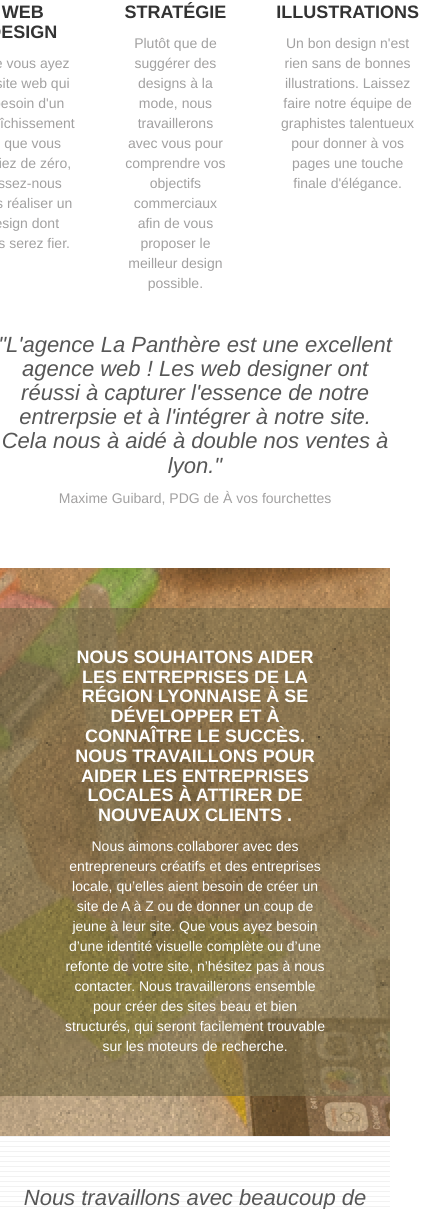
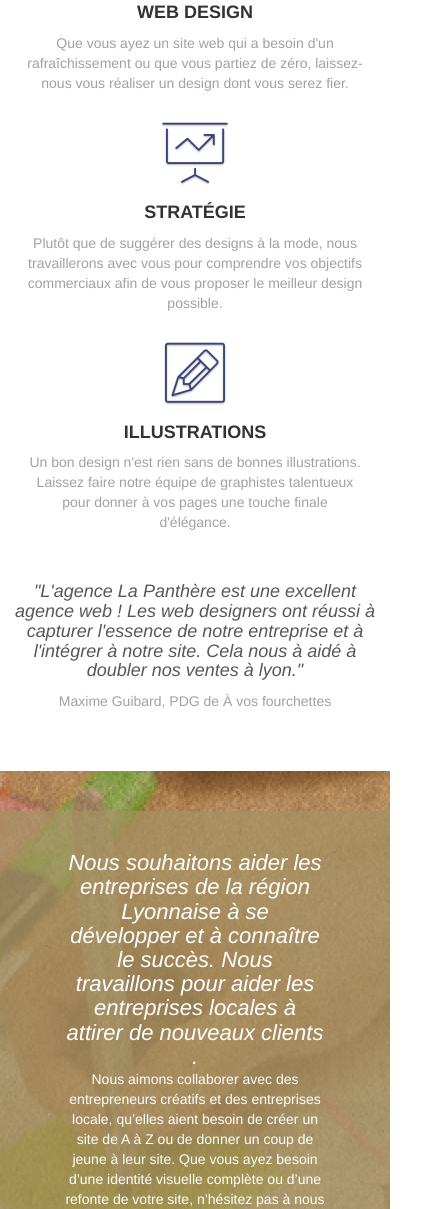
Before and after one commit to JayAlls/new.laPanthere, a plain HTML site: page index.html in a window 390 px wide. Shown: the part 791-2000 px from the top of the page, 444 px wide, since content can reach past the window. Drawn offline with Linux system fonts and the light colour scheme.

Commit message:
Correction du responsive, correction du footer page contact, correction faute de frappe

```diff
--- a/index.html
+++ b/index.html
@@ -156,14 +156,14 @@
               </p>
             </div>
           </div>
-          <div class="row voffset-lg voffset">
+          <div class="voffset-lg voffset">
             <div class="col-xs-12 col-md-8 text-center">
-              <h4>
+              <h3>
                 "L'agence La Panthère est une excellent agence web ! Les web
-                designer ont réussi à capturer l'essence de notre entrerpsie et
-                à l'intégrer à notre site. Cela nous à aidé à double nos ventes
+                designers ont réussi à capturer l'essence de notre entreprise et
+                à l'intégrer à notre site. Cela nous à aidé à doubler nos ventes
                 à lyon."
-              </h4>
+              </h3>
               <p>Maxime Guibard, PDG de À vos fourchettes</p>
             </div>
           </div>
@@ -179,11 +179,11 @@
         <div class="container bloc-lg">
           <div class="row tight-width-whitespace black-background">
             <div class="col-sm-12">
-              <h3 class="mg-md text-center tc-white">
+              <h4 class="mg-md text-center tc-white">
                 Nous souhaitons aider les entreprises de la région Lyonnaise à
                 se développer et à connaître le succès. Nous travaillons pour
                 aider les entreprises locales à attirer de nouveaux clients .<br />
-              </h3>
+              </h4>
               <p class="text-center white">
                 Nous aimons collaborer avec des entrepreneurs créatifs et des
                 entreprises locale, qu’elles aient besoin de créer un site de A
--- a/style.css
+++ b/style.css
@@ -45,6 +45,7 @@ a:hover {
 .bloc .container {
     padding-left: 0;
     padding-right: 0;
+    position: relative;
 }
 
 .bloc-lg {
@@ -734,6 +735,13 @@ h3 {
     margin: 0 auto;
     padding: 0;
 }
+
+.text-center h3 {
+    color:#575757!important;
+    font-weight: 400;
+    font-style: italic;
+    text-transform: none;
+}
 h1 {
     color: #333333!important;
 }
@@ -1026,6 +1034,7 @@ h5 {
     }
     .voffset-lg {
         margin-top: 30px;
+        flex-direction: column;
     }
     form {
         padding: 5px;
```
Also changed, not shown: page2.html (+4 -4 lines).
